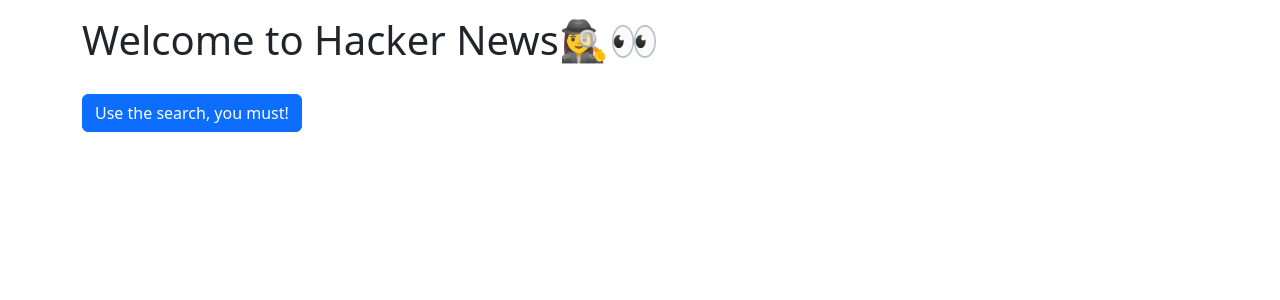
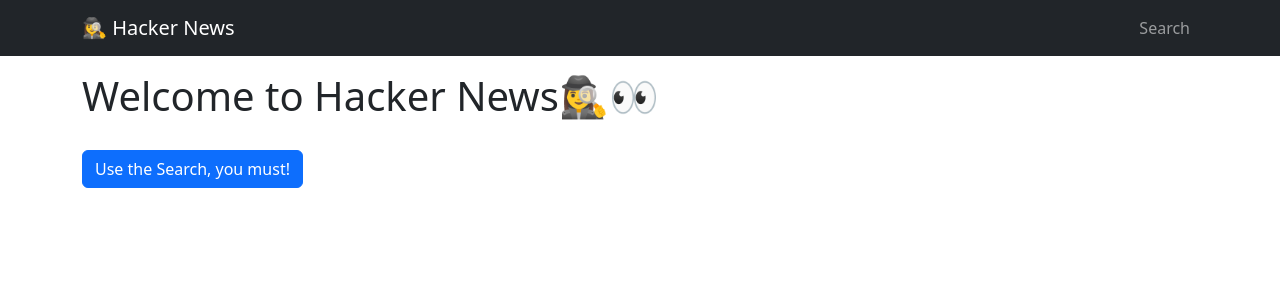
Before and after one commit to s1monbengtsson/javascript-2, a React (Vite) app in the folder 07-hackernews/: page / in a window 1280 px wide. Shown: the top 300 px of the page. Built offline with nearby package versions, Linux system fonts and the light colour scheme.

Commit message:
added 404 not found page.

```diff
--- a/07-hackernews/src/App.tsx
+++ b/07-hackernews/src/App.tsx
@@ -1,18 +1,22 @@
 import Container from 'react-bootstrap/Container'
 import { Route, Routes } from 'react-router-dom'
+import HomePage from './pages/HomePage'
+import Navigation from './componentes/Navigation'
 import './assets/scss/App.scss'
-import HomePage from './pages/HomePage'
+import NotFound from './pages/NotFound'
 
 const App = () => {
 
 return (
 	<div id="App">
-		{/* Navigation */}
+		<Navigation />
 
 		<Container className="py-3">
 			<Routes>
 				<Route path="/" element={<HomePage />} />
 				{/* <Route path="/search" element={} /> */}
+
+				<Route path="*" element={<NotFound />} />
 			</Routes>
 		</Container>
 
--- /dev/null
+++ b/07-hackernews/src/componentes/Navigation.tsx
@@ -0,0 +1,23 @@
+import Container from 'react-bootstrap/Container'
+import Navbar from 'react-bootstrap/Navbar'
+import Nav from 'react-bootstrap/Nav'
+import { NavLink, Link } from 'react-router-dom'
+
+const Navigation = () => {
+	return (
+		<Navbar bg="dark" variant="dark" expand="md">
+			<Container>
+				<Navbar.Brand as={Link} to="/">🕵️‍♀️ Hacker News</Navbar.Brand>
+
+				<Navbar.Toggle aria-controls="basic-navbar-nav" />
+				<Navbar.Collapse id="basic-navbar-nav">
+					<Nav className="ms-auto">
+						<Nav.Link as={NavLink} end to="/search">Search</Nav.Link>
+					</Nav>
+				</Navbar.Collapse>
+			</Container>
+		</Navbar>
+	)
+}
+
+export default Navigation
--- a/07-hackernews/src/pages/HomePage.tsx
+++ b/07-hackernews/src/pages/HomePage.tsx
@@ -7,7 +7,7 @@
         <h1>Welcome to Hacker News🕵️‍♀️👀</h1>
 
         <Link to="/search">
-            <Button variant='primary'>Use the search, you must!</Button>
+            <Button variant='primary'>Use the Search, you must!</Button>
         </Link>
     </>
   )
--- /dev/null
+++ b/07-hackernews/src/pages/NotFound.tsx
@@ -0,0 +1,16 @@
+import Button from 'react-bootstrap/Button'
+import { Link } from 'react-router-dom'
+
+const NotFound = () => {
+  return (
+    <>
+        <h1>Sorry, that page could not be found!😢</h1>
+
+        <Link to="/">
+            <Button variant='primary'>Screw you, I'm going home!</Button>
+        </Link>
+    </>
+  )
+}
+
+export default NotFound
```
